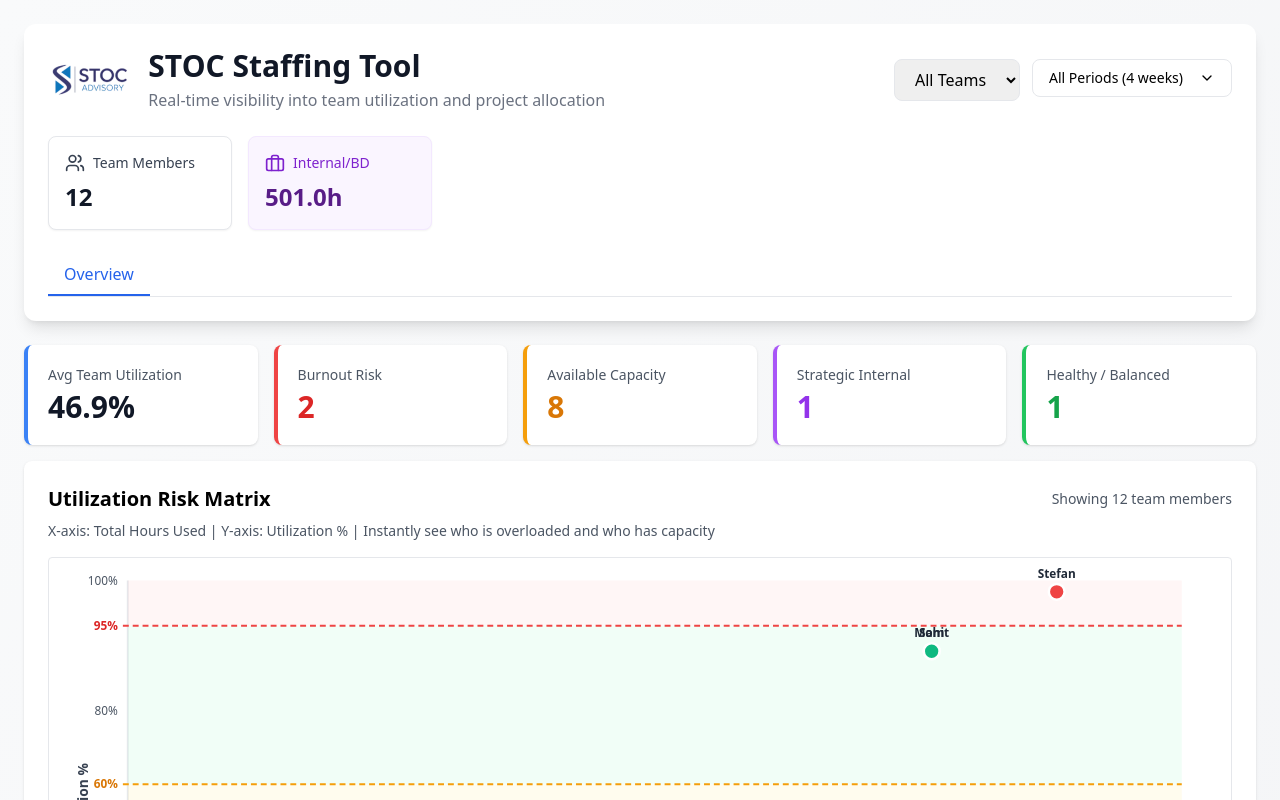
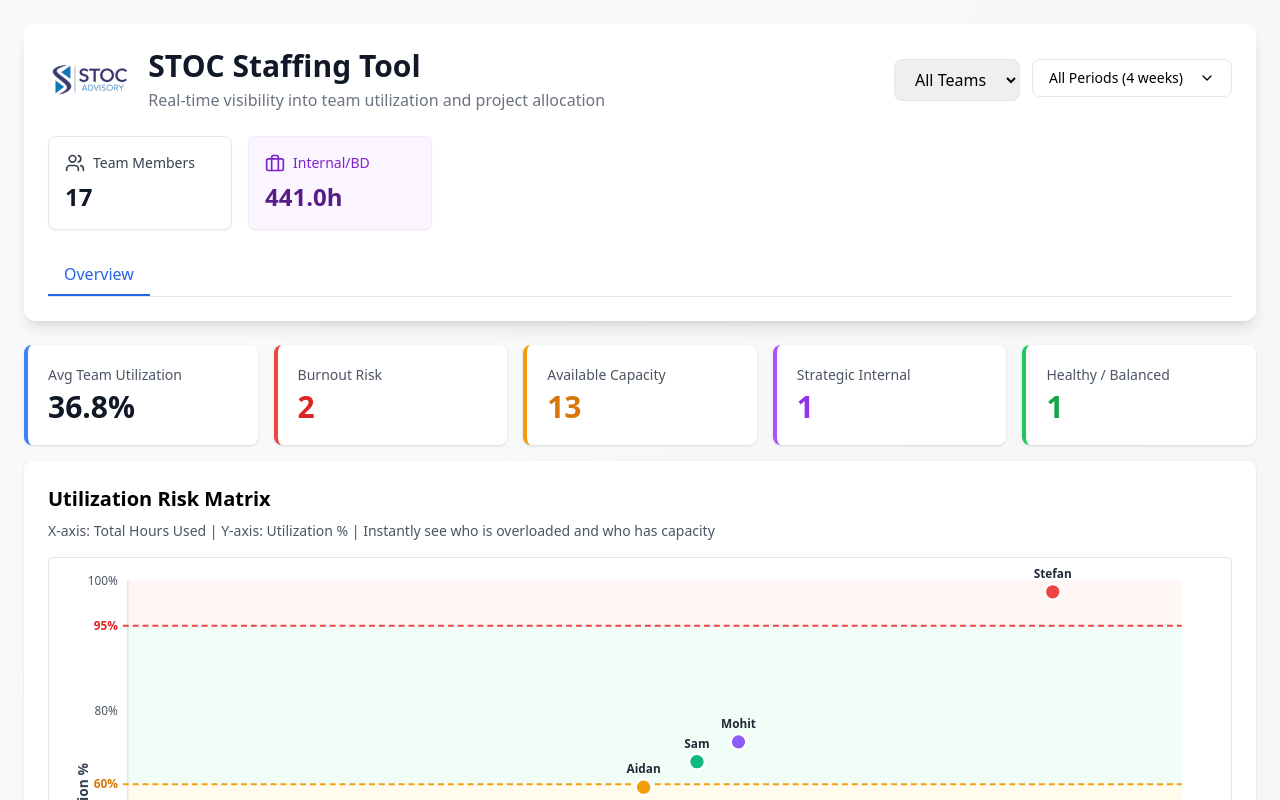
Before and after one commit to skulkar8-debug/qb-tsheets-weekly-update-report, a React (Vite) app: page / in a window 1280 px wide. Shown: the top 800 px of the page. Built offline with nearby package versions, Linux system fonts and the light colour scheme.

Commit message:
Update App.jsx

```diff
--- a/src/App.jsx
+++ b/src/App.jsx
@@ -8,38 +8,57 @@ import { BarChart, Bar, LineChart, Line, PieChart as RePieChart, Pie, Cell, XAxi
 //////////////////////////////////////////////////////////////////////////////////
 
 const rawData12 = `lname,fname,username,job_code,hours
-Sharma,Mohit,msharma@stocadvisory.com,Business Development,35
-Nayak,Rakesh,rnayak@stocadvisory.com,Business Development,28
+Egan,Sean,segan@stocadvisory.com,ADP - Emma Wu and Associates,3
+Sheehy,Aidan,asheehy@stocadvisory.com,ADP - Tearsheet,9
+Jadhav,Pravin,pjadhav@stocadvisory.com,AEG - Alta Loma Optometric (Dr. Morton),46.78
+Thamsir,Thomson,tthamsir@stocadvisory.com,AEG - Alta Loma Optometric (Dr. Morton),15
+McFadden,Brandon,bmcfadden@stocadvisory.com,AEG - Canby Eyecare,15
+Luetgers,Sam,sluetgers@stocadvisory.com,AEG - Child and Family Eye Care Center,3
 Pandey,Sharvan,spandey@stocadvisory.com,CDS - Tableau,32
 Joseph,Stefan,sjoseph@stocadvisory.com,Business Development,40
+Sharma,Mohit,msharma@stocadvisory.com,Business Development,35
+Govind,Vaishnav,vgovind@stocadvisory.com,Business Development,38
 Singh,Jogendra,jsingh@stocadvisory.com,Administrative,22
 D,Ramya,rdamani@stocadvisory.com,CDS - Tableau,25
-Govind,Vaishnav,vgovind@stocadvisory.com,Business Development,38
-Luetgers,Sam,sluetgers@stocadvisory.com,AEG - Bergen Optometry,45
-Jadhav,Pravin,pjadhav@stocadvisory.com,AEG - Bright Family Eye Care,48
 Earp,Ryan,rearp@stocadvisory.com,Vacation,8
 Sundar,Barath,bsundar@stocadvisory.com,SPUSA - Atlanta Endodontics,42
 Nguyen,Hung,hnguyen@stocadvisory.com,SPUSA - Atlanta Endodontics,38`;
 
+
 const rawData13 = `lname,fname,username,job_code,hours
-Sharma,Mohit,msharma@stocadvisory.com,Business Development,32
-Nayak,Rakesh,rnayak@stocadvisory.com,CDS - Tableau,30
+Sheehy,Aidan,asheehy@stocadvisory.com,ADP - Tearsheet,19
+Sundar,Barath,bsundar@stocadvisory.com,ADP - Tearsheet,16
+Egan,Sean,segan@stocadvisory.com,ADP - Tearsheet,2
+Garg,Vishal,vgarg@stocadvisory.com,ADP - Tearsheet,16
+Pandey,Sharvan,spandey@stocadvisory.com,CDS - Tableau,30
 Joseph,Stefan,sjoseph@stocadvisory.com,Business Development,38
 Govind,Vaishnav,vgovind@stocadvisory.com,Business Development,35
 Luetgers,Sam,sluetgers@stocadvisory.com,AEG - Bergen Optometry,42
 Jadhav,Pravin,pjadhav@stocadvisory.com,AEG - Bright Family Eye Care,40`;
 
+
 const rawData14 = `lname,fname,username,job_code,hours
+Hariram,Pradeep,phariram@stocadvisory.com,ADP - Corp Dev Support (Tearsheet),21
+Hariram,Pradeep,phariram@stocadvisory.com,ADP - Emma Wu and Associates,2
+Sheehy,Aidan,asheehy@stocadvisory.com,ADP - Tearsheet,32
+Egan,Sean,segan@stocadvisory.com,ADP - Tearsheet,2
 Sharma,Mohit,msharma@stocadvisory.com,Business Development,28
 Joseph,Stefan,sjoseph@stocadvisory.com,Business Development,36
 Luetgers,Sam,sluetgers@stocadvisory.com,Holiday,8
 Jadhav,Pravin,pjadhav@stocadvisory.com,AEG - Bright Family Eye Care,44`;
 
+
 const rawData15 = `lname,fname,username,job_code,hours
+Sheehy,Aidan,asheehy@stocadvisory.com,ADP - Tearsheet,27
+Hariram,Pradeep,phariram@stocadvisory.com,ADP - Tearsheet,16
+Jadhav,Pravin,pjadhav@stocadvisory.com,AEG - Alta Loma Optometric (Dr. Morton),1.98
+McFadden,Brandon,bmcfadden@stocadvisory.com,AEG - Child and Family Eye Care Center,4.5
+Luetgers,Sam,sluetgers@stocadvisory.com,AEG - Child and Family Eye Care Center,3
 Sharma,Mohit,msharma@stocadvisory.com,Business Development,40
 Joseph,Stefan,sjoseph@stocadvisory.com,Business Development,42
 Luetgers,Sam,sluetgers@stocadvisory.com,AEG - Bergen Optometry,40
 Jadhav,Pravin,pjadhav@stocadvisory.com,AEG - Bright Family Eye Care,45`;
+
 
 //////////////////////////////////////////////////////////////////////////////////
 // END OF DATA SECTION - Rest of code handles all functionality
@@ -99,24 +118,8 @@ const StocStaffingDashboard = () => {
     else if (selectedPeriod === 'week13') data = week13Data;
     else if (selectedPeriod === 'week14') data = week14Data;
     else if (selectedPeriod === 'week15') data = week15Data;
-
-    // Apply business unit filter
-    if (businessUnitFilter !== 'all') {
-      data = data.filter(entry => {
-        const fullName = `${entry.fname} ${entry.lname}`;
-        const isCDS = teamMembersByUnit.cds.includes(fullName);
-
-        if (businessUnitFilter === 'cds') {
-          return isCDS;
-        } else if (businessUnitFilter === 'tas') {
-          return !isCDS;
-        }
-        return true;
-      });
-    }
-
     return data;
-  }, [week12Data, week13Data, week14Data, week15Data, selectedPeriod, selectedWeeks, businessUnitFilter, teamMembersByUnit]);
+  }, [week12Data, week13Data, week14Data, week15Data, selectedPeriod, selectedWeeks]);
 
   const determineCategory = (jobCode) => {
     if (jobCode.includes('Holiday') || jobCode.includes('Vacation') || jobCode.includes('Sick')) return 'OOO';
@@ -143,8 +146,7 @@ const StocStaffingDashboard = () => {
       teamMembers[name].projects[entry.job_code] += hours;
     });
 
-    // Calculate week count: if specific weeks selected, use that count; otherwise use 4 for "all"
-    const weekCount = selectedWeeks.length > 0 ? selectedWeeks.length : 4;
+    const weekCount = selectedWeeks.length > 0 ? selectedWeeks.length : (selectedPeriod === 'all' ? 4 : 1);
     Object.keys(teamMembers).forEach(name => {
       const member = teamMembers[name];
       const utilizedHours = member.billableHours + member.internalHours;
@@ -156,8 +158,7 @@ const StocStaffingDashboard = () => {
   }, [allData, selectedPeriod, selectedWeeks]);
 
   const riskData = useMemo(() => {
-    // Calculate week count: if specific weeks selected, use that count; otherwise use 4 for "all"
-    const weekCount = selectedWeeks.length > 0 ? selectedWeeks.length : 4;
+    const weekCount = selectedWeeks.length > 0 ? selectedWeeks.length : (selectedPeriod === 'all' ? 4 : 1);
     const standardCapacity = 40 * weekCount;
 
     const teamRiskData = Object.values(processedData.teamMembers)
@@ -212,7 +213,7 @@ const StocStaffingDashboard = () => {
     <div className="min-h-screen bg-gradient-to-br from-gray-50 to-gray-100 p-6">
       <div className="bg-white rounded-xl shadow-lg p-6 mb-6">
         <div className="flex justify-between items-center">
-     <div className="flex items-center gap-4">
+        <div className="flex items-center gap-4">
   <img src="/logo.png" className="h-9 w-auto" />
   <div>
     <h1 className="text-3xl font-bold text-gray-900">STOC Staffing Tool</h1>
@@ -231,9 +232,9 @@ const StocStaffingDashboard = () => {
             <div className="relative" ref={weekSelectorRef}>
               <button onClick={() => setShowWeekSelector(!showWeekSelector)} className="px-4 py-2 border rounded-lg bg-white hover:bg-gray-50 flex items-center gap-2 min-w-[200px] justify-between">
                 <span className="text-sm">
-                  {selectedWeeks.length === 0 || selectedWeeks.length === 4 ?
-                    'All Periods (4 weeks)' :
-                    `${selectedWeeks.length} week${selectedWeeks.length !== 1 ? 's' : ''} selected`}
+                  {selectedWeeks.length === 0 ? 'All Periods (4 weeks)' :
+                   selectedWeeks.length === 4 ? 'All Periods (4 weeks)' :
+                   `${selectedWeeks.length} week${selectedWeeks.length !== 1 ? 's' : ''} selected`}
                 </span>
                 <ChevronDown className={`w-4 h-4 transition-transform ${showWeekSelector ? 'rotate-180' : ''}`} />
               </button>
@@ -337,12 +338,7 @@ const StocStaffingDashboard = () => {
               </div>
 
               <div className="bg-white rounded-lg shadow p-6">
-                <div className="flex justify-between items-center mb-2">
-                  <h2 className="text-xl font-bold">Utilization Risk Matrix</h2>
-                  <span className="text-sm text-gray-600">
-                    Showing {riskData.teamRiskData.length} team member{riskData.teamRiskData.length !== 1 ? 's' : ''}
-                  </span>
-                </div>
+                <h2 className="text-xl font-bold mb-2">Utilization Risk Matrix</h2>
                 <p className="text-sm text-gray-600 mb-4">
                   X-axis: Total Hours Used | Y-axis: Utilization % | Instantly see who is overloaded and who has capacity
                 </p>
@@ -531,14 +527,6 @@ Classification: {member.riskLevel}
                           <span>Total Used:</span>
                           <span>{selectedRiskPerson.totalUsedHours.toFixed(1)}h</span>
                         </div>
-                        <div className="flex justify-between text-green-600">
-                          <span>Available:</span>
-                          <span className="font-semibold">{(selectedRiskPerson.standardCapacity - selectedRiskPerson.totalUsedHours).toFixed(1)}h</span>
-                        </div>
-                        <div className="flex justify-between text-gray-500">
-                          <span>Standard Capacity:</span>
-                          <span>{selectedRiskPerson.standardCapacity}h</span>
-                        </div>
                       </div>
                     </div>
                     <div>
```
